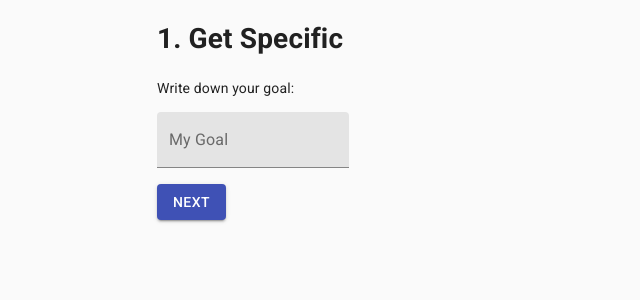
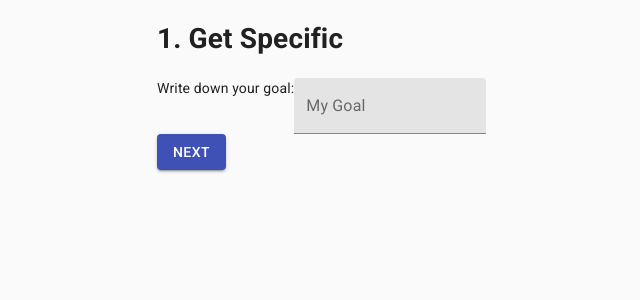
Before and after one commit to johnbede2000/stepzi, a React (Create React App) app: page / in a window 1280 px wide. Shown: the top 300 px of the page, without its empty margins (27-667 px from the left). Built offline with nearby package versions, Linux system fonts and the light colour scheme.

Commit message:
changed <p> tags to material-ui

```diff
--- a/src/components/HowWillYouKnow.js
+++ b/src/components/HowWillYouKnow.js
@@ -29,7 +29,7 @@ const HowWillYouKnow = ({ values, handleChange, setStep, step }) => {
           </Box>
         </CardContent>
       </Card>
-      <Typography>
+      <Typography variant="body">
         Get a clear idea about what success will look like. How will you know
         when you’ve succeeded?
         <Box>
@@ -52,12 +52,7 @@ const HowWillYouKnow = ({ values, handleChange, setStep, step }) => {
           Empty
         </Typography>
       )}
-      <Box
-        mt={2}
-        display="flex"
-        flexDirection="row"
-        justifyContent="space-between"
-      >
+      <Box display="flex" flexDirection="row" justifyContent="space-between">
         <PrevButton step={step} setStep={setStep}></PrevButton>
         <NextButton
           field={values.moment} // is there shorthand for these?
--- a/src/components/InitialGoal.js
+++ b/src/components/InitialGoal.js
@@ -6,7 +6,7 @@ const InitialGoal = ({ values, handleChange, setStep, step }) => {
   const [err, setErr] = React.useState(false);
   return (
     <>
-      <p>Write down your goal:</p>
+      <Typography variant="body">Write down your goal:</Typography>
       <TextField
         id="goal"
         label="My Goal"
@@ -23,12 +23,7 @@ const InitialGoal = ({ values, handleChange, setStep, step }) => {
           Empty
         </Typography>
       )}
-      <Box
-        mt={2}
-        display="flex"
-        flexDirection="row"
-        justifyContent="space-between"
-      >
+      <Box display="flex" flexDirection="row" justifyContent="space-between">
         <NextButton
           field={values.goal} // is there shorthand for these?
           step={step}
--- a/src/components/Rewrite.js
+++ b/src/components/Rewrite.js
@@ -24,7 +24,9 @@ const Rewrite = ({ values, handleChange, step, setStep }) => {
           The moment you'll know you've reached your goal: {values.moment}
         </CardContent>
       </Card>
-      <p>Now rewrite the goal using the information:</p>
+      <Typography variant="body">
+        Now rewrite the goal using the information:
+      </Typography>
       <TextField
         id="rewrite"
         label="My improved goal"
@@ -41,12 +43,7 @@ const Rewrite = ({ values, handleChange, step, setStep }) => {
           Empty
         </Typography>
       )}
-      <Box
-        mt={2}
-        display="flex"
-        flexDirection="row"
-        justifyContent="space-between"
-      >
+      <Box display="flex" flexDirection="row" justifyContent="space-between">
         <PrevButton step={step} setStep={setStep}></PrevButton>
         <NextButton
           field={values.rewrite} // is there shorthand for these?
```
